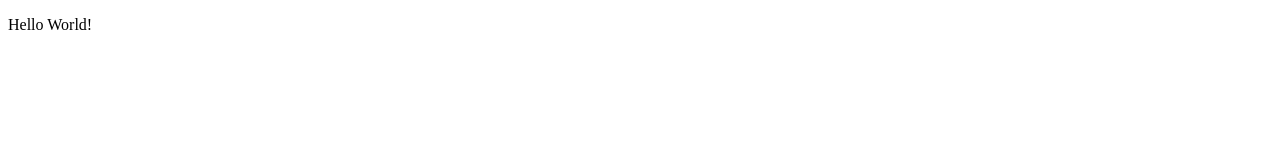
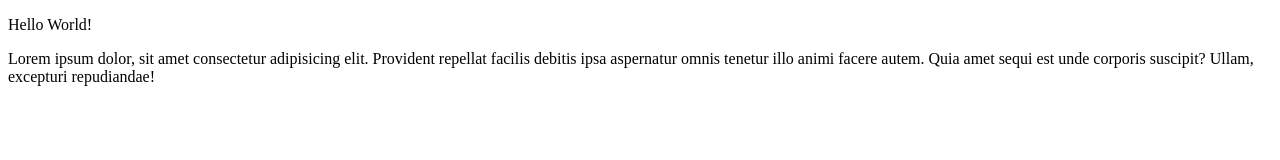
Before and after one commit to oisin-t-ucd/web-design-fssd2, a plain HTML site: page index.html in a window 1280 px wide. Drawn offline with Linux system fonts and the light colour scheme.

Commit message:
Update home page

```diff
--- a/index.html
+++ b/index.html
@@ -1,11 +1,17 @@
-<!DOCTYPE html>
+<!doctype html>
 <html lang="en">
-<head>
-    <meta charset="UTF-8">
-    <meta name="viewport" content="width=device-width, initial-scale=1.0">
+  <head>
+    <meta charset="UTF-8" />
+    <meta name="viewport" content="width=device-width, initial-scale=1.0" />
     <title>Document</title>
-</head>
-<body>
+  </head>
+  <body>
     <p>Hello World!</p>
-</body>
+    <p>
+      Lorem ipsum dolor, sit amet consectetur adipisicing elit. Provident
+      repellat facilis debitis ipsa aspernatur omnis tenetur illo animi facere
+      autem. Quia amet sequi est unde corporis suscipit? Ullam, excepturi
+      repudiandae!
+    </p>
+  </body>
 </html>
```
Also changed, not shown: 2 other files.
